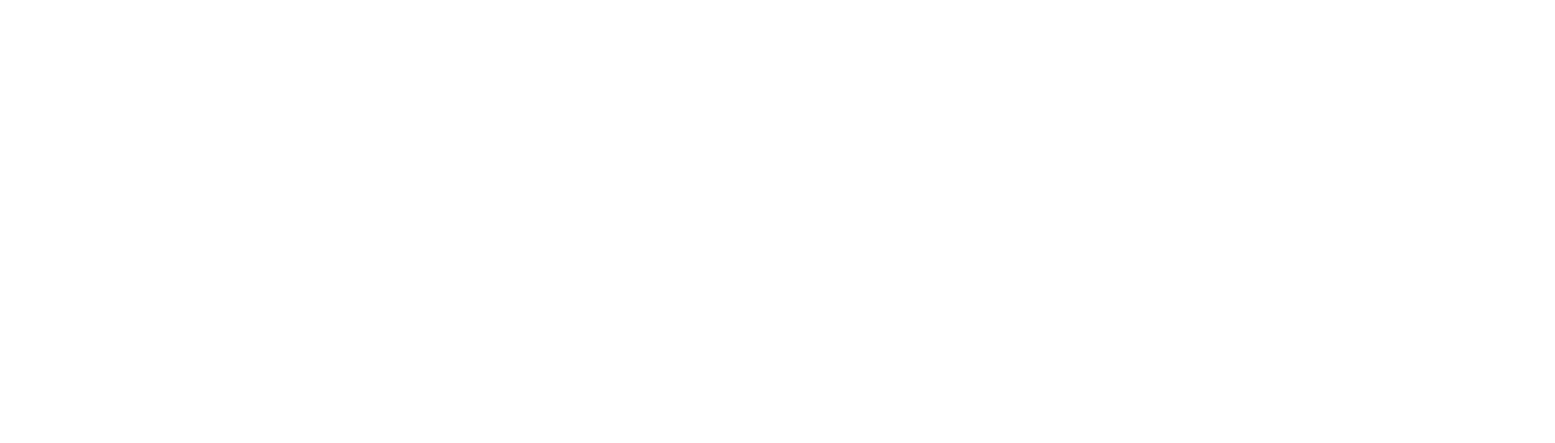
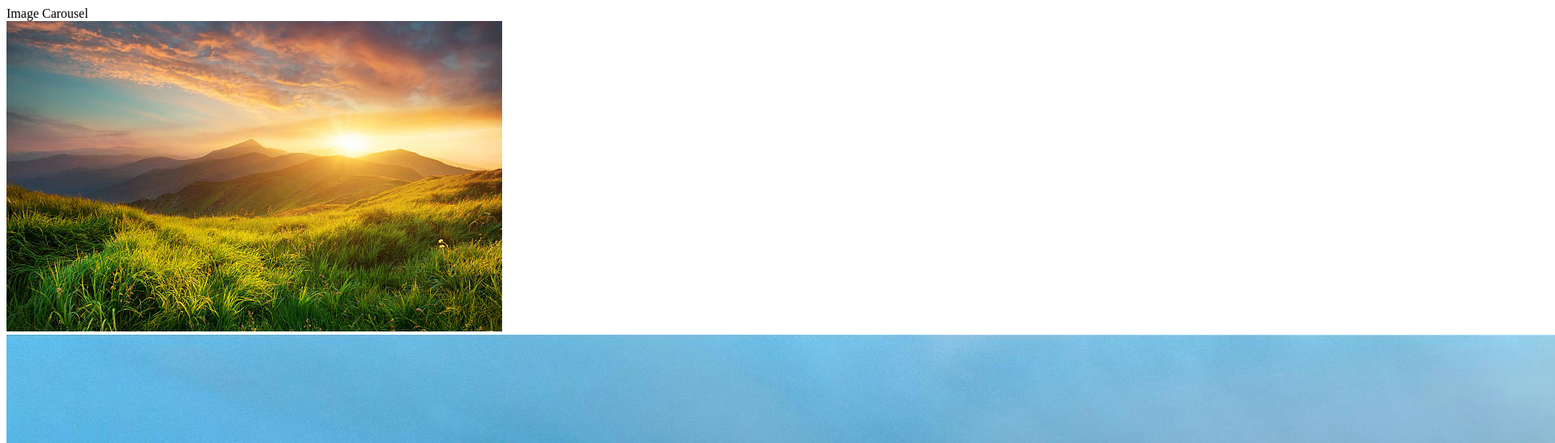
Before and after one commit to blue0206/image-carousel, a website built with webpack: page src/index.html in a window 1280 px wide. Shown: the top 548 px of the page at 81% size, 1920 px wide, since content can reach past the window. Built offline with nearby package versions, Linux system fonts and the light colour scheme.

Commit message:
Setup html template along with images

```diff
--- a/src/index.html
+++ b/src/index.html
@@ -1,11 +1,27 @@
 <!DOCTYPE html>
 <html lang="en">
+
 <head>
     <meta charset="UTF-8">
     <meta name="viewport" content="width=device-width, initial-scale=1.0">
-    <title>Document</title>
+    <title>Image Carousel</title>
 </head>
+
 <body>
+    <header>Image Carousel</header>
+    <main>
+        <div class="container">
+            <div class="frame">
+                <div class="images">
+                    <img src="./assets/images/img1.jpg" alt="img1" class="frame-image" id="1">
+                    <img src="./assets/images/img2.jpg" alt="img2" class="frame-image" id="2">
+                    <img src="./assets/images/img3.jpg" alt="img3" class="frame-image" id="3">
+                    <img src="./assets/images/img4.jpg" alt="img4" class="frame-image" id="4">
+                    <img src="./assets/images/img5.jpg" alt="img5" class="frame-image" id="5">
+                </div>
+            </div>
+        </div>
+    </main>
+</body>
 
-</body>
 </html>
```
